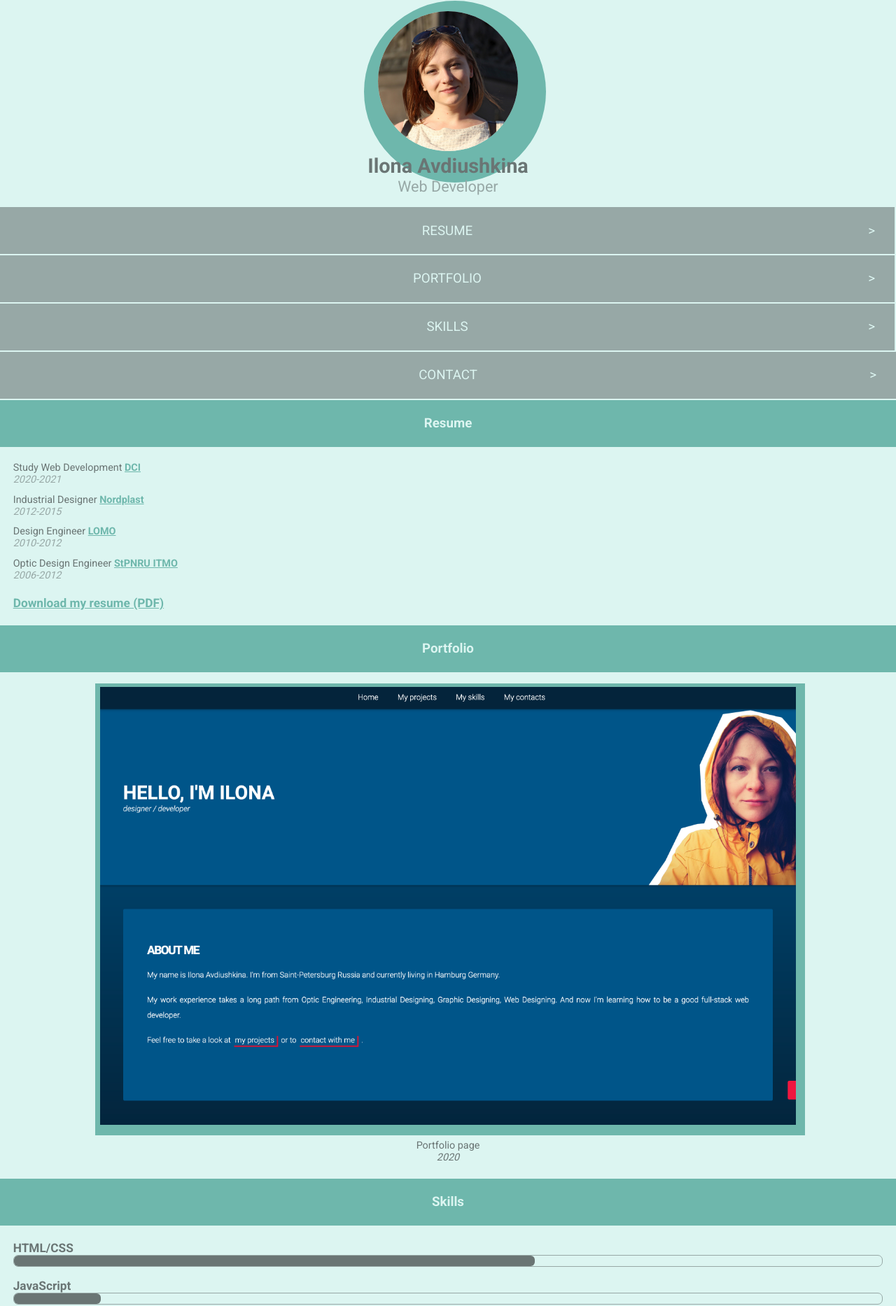
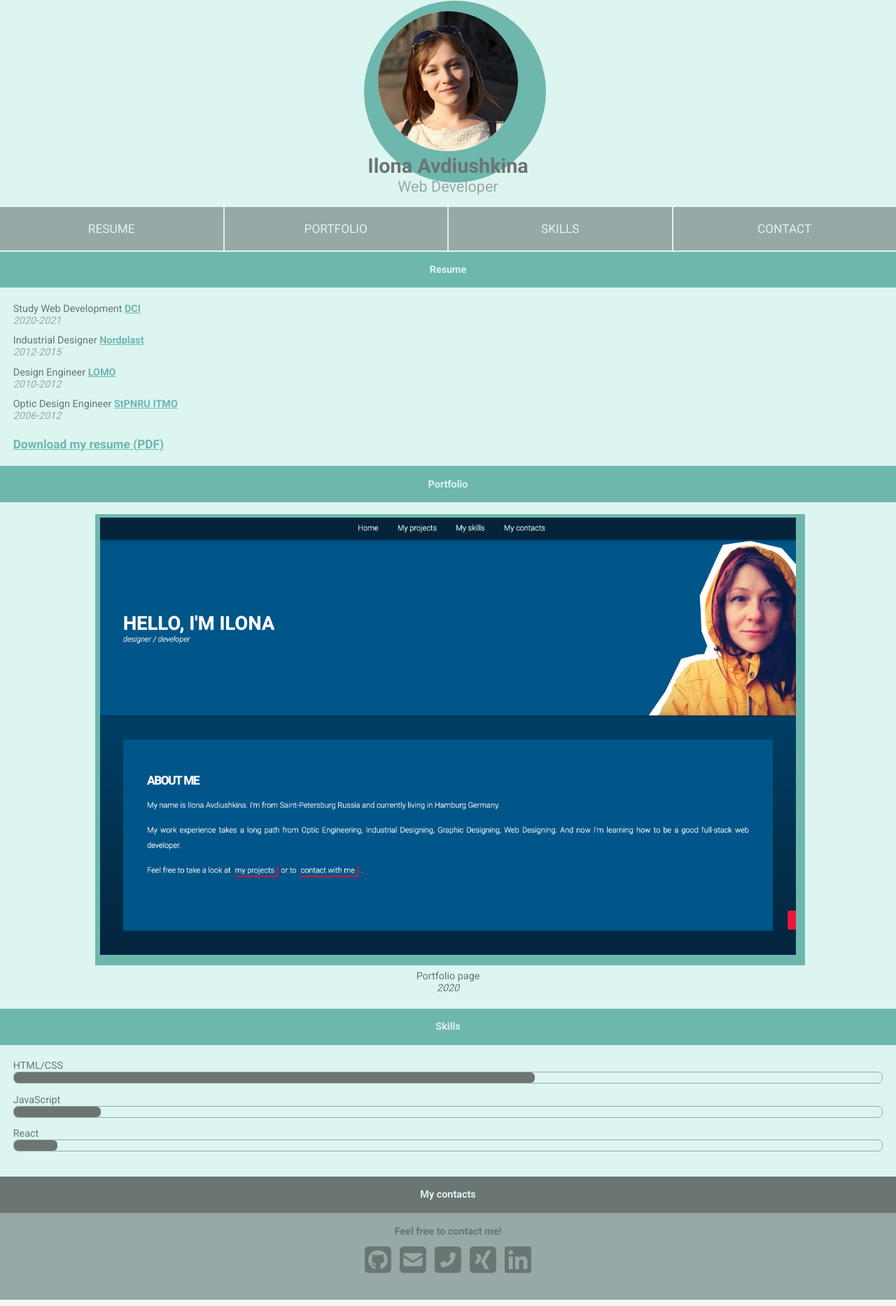
Before and after one commit to FBW41-2/cv-vbldra, a website: page index.html in a window 1280 px wide. Shown: the part 13-1880 px from the top of the page at 70% size. Drawn offline with Linux system fonts and the light colour scheme.

Commit message:
added scss media query

```diff
--- a/scss/style.scss
+++ b/scss/style.scss
@@ -1,21 +1,20 @@
-/* color
-#F5F5F5 - gray
-#97A8A6 - darkgray
-#6A7574 - darker gray
-#DCF5F1 - lightgreen
-#6EB7AC - darkgreen
-*/
-
+$gray: #F5F5F5;
 $dark-gray: #97A8A6;
+$darker-gray: #6A7574;
+$light-green: #DCF5F1;
+$dark-green: #6EB7AC;
+$breackpoint-sm: 576px;
+$breackpoint-md: 768px;
 
 %heading-2 {
     padding: 1.2em 0;
     font-size: 1.3em;
-    color: #DCF5F1;
+    color: $light-green;
     text-align: center;
+    @media screen and (min-width: $breackpoint-md) {
+        font-size: 1em;
+    }
 }
-
-
 
 * {
     margin: 0;
@@ -26,19 +25,22 @@ $dark-gray: #97A8A6;
 body {
     max-width: 1500px;
     margin: 0 auto;
-    background-color: #f5f5f5;
+    background-color: $gray;
     font-family: 'Roboto', sans-serif;
     font-size: 1em;
-    color: #6A7574;
+    color: $darker-gray;
+    @media screen and (min-width: $breackpoint-md) {
+        font-size: 0.9em;
+    }
     header {
         padding-top: 2em;
         padding-bottom: 2px;
         text-align: center;
-        background-color: #DCF5F1;
+        background-color: $light-green;
         img {
             width: 200px;
             border-radius: 50%;
-            box-shadow: 10px 15px 0px 30px #6EB7AC;
+            box-shadow: 10px 15px 0px 30px $dark-green;
         }
         h1 {
             font-size: 2em;
@@ -51,26 +53,46 @@ body {
             margin-top: 1.2em;
             display: flex;
             flex-direction: column;
+            @media screen and (min-width: $breackpoint-sm) {
+                display: flex;
+                flex-direction: row;
+            }
             a {
                 text-decoration: none;
                 text-transform: uppercase;
-                color: #DCF5F1;
+                color: $light-green;
                 background-color: $dark-gray;
                 position: relative;
                 margin-bottom: 2px;
                 padding: 1.2em 1.5em;
                 font-size: 1.3em;
                 font-weight: 500;
+                @media screen and (min-width: $breackpoint-md) {
+                    font-size: 1em;
+                }
                 &:last-child {
                     margin-bottom: 0;
+                    @media screen and (min-width: $breackpoint-sm) {
+                        margin-right: 0;
+                    }
                 }
                 &::after {
                     content: ">";
                     position: absolute;
                     right: 1.5em;
+                    @media screen and (min-width: $breackpoint-sm) {
+                        content: "";
+                    }
                 }
                 &:hover {
-                    background-color: #6A7574;
+                    background-color: $darker-gray;
+                }
+                @media screen and (min-width: $breackpoint-sm) {
+                    padding: 1em auto;
+                    font-size: 1.2em;
+                    flex: 1;
+                    margin-bottom: 0;
+                    margin-right: 2px;
                 }
             }
         }
@@ -79,11 +101,11 @@ body {
         section {
             h2 {
                 @extend %heading-2;
-                background: #6EB7AC;
+                background: $dark-green;
             }
             article {
                 padding: 1.5em 1.3em;
-                background-color: #DCF5F1;
+                background-color: $light-green;
             }
         }
         #resume {
@@ -94,7 +116,7 @@ body {
                         list-style-type: none;
                         p {
                             a{
-                                color: #6EB7AC;
+                                color: $dark-green;
                                 font-weight: 700;
                             }
                             em {
@@ -106,11 +128,11 @@ body {
                 #cv-download {
                     margin-top: 1.5em;
                     a {
-                        color: #6EB7AC;
+                        color: $dark-green;
                         font-weight: 700;
                         font-size: 1.2em;
                         &:hover {
-                            color: #6A7574;
+                            color: $darker-gray;
                         }
                     }
                 }
@@ -122,7 +144,7 @@ body {
                 a {
                     img {
                         width: 80%;
-                        box-shadow: 3px 5px 0px 10px #6EB7AC;
+                        box-shadow: 3px 5px 0px 10px $dark-green;
                         margin-bottom: 1.2em;
                         transition: transform 0.5s;
                         &:hover {
@@ -138,12 +160,16 @@ body {
                     font-size: 1.2em;
                     font-weight: 700;
                     margin-bottom: 1em;
+                    @media screen and (min-width: $breackpoint-md) {
+                        font-size: 1em;
+                        font-weight: 500;
+                    }
                     .status-bar {
                         height: 15px;
                         border: 1px solid $dark-gray;
                         border-radius: 7px;
                         .progress {
-                            background-color: #6A7574;
+                            background-color: $darker-gray;
                             height: 15px;
                             border-radius: 6px;
                         }
@@ -156,7 +182,7 @@ body {
     #contact {
         h2 {
             @extend %heading-2;
-            background: #6A7574;
+            background: $darker-gray;
         }
         article {
             text-align: center;
@@ -178,7 +204,7 @@ body {
                     height: 50px;
                     box-sizing: border-box;
                     i {
-                        color: #6A7574;
+                        color: $darker-gray;
                         font-size: 3em;
                         transition: transform 0.5s;
                         &:hover {
@@ -190,58 +216,3 @@ body {
         }
     }
 }
-
-
-
-/* // Small devices (landscape phones, 576px and up) */
-@media (min-width: 576px) {
-    nav {
-        display: flex;
-        flex-direction: row;
-    }
-    nav a {
-        padding: 1em auto;
-        font-size: 1.2em;
-        flex: 1;
-        margin-bottom: 0;
-        margin-right: 2px;
-    }
-    nav a:last-child {
-        margin-right: 0;
-    }
-    nav a::after {
-        content: "";
-    }
-}
-
-/* // Medium devices (tablets, 768px and up) */
-@media (min-width: 768px) {
-    /* header img {
-        width: 200px;
-        border-radius: 50%;
-        box-shadow: 10px 15px 0px 30px #6EB7AC;
-    } */
-    body {
-        font-size: 0.9em;
-    }
-    nav a {
-        font-size: 1em;
-    }
-    h2 {
-        font-size: 1em;
-    }
-    #skills .skills-class {
-        font-size: 1em;
-        font-weight: 500;
-    }
-}
-
-/* // Large devices (desktops, 992px and up) */
-@media (min-width: 992px) {
-
-}
-
-/* // Extra large devices (large desktops, 1200px and up) */
-@media (min-width: 1200px) {
-
-}
```
Also changed, not shown: scss/style.css, 1 other file.
